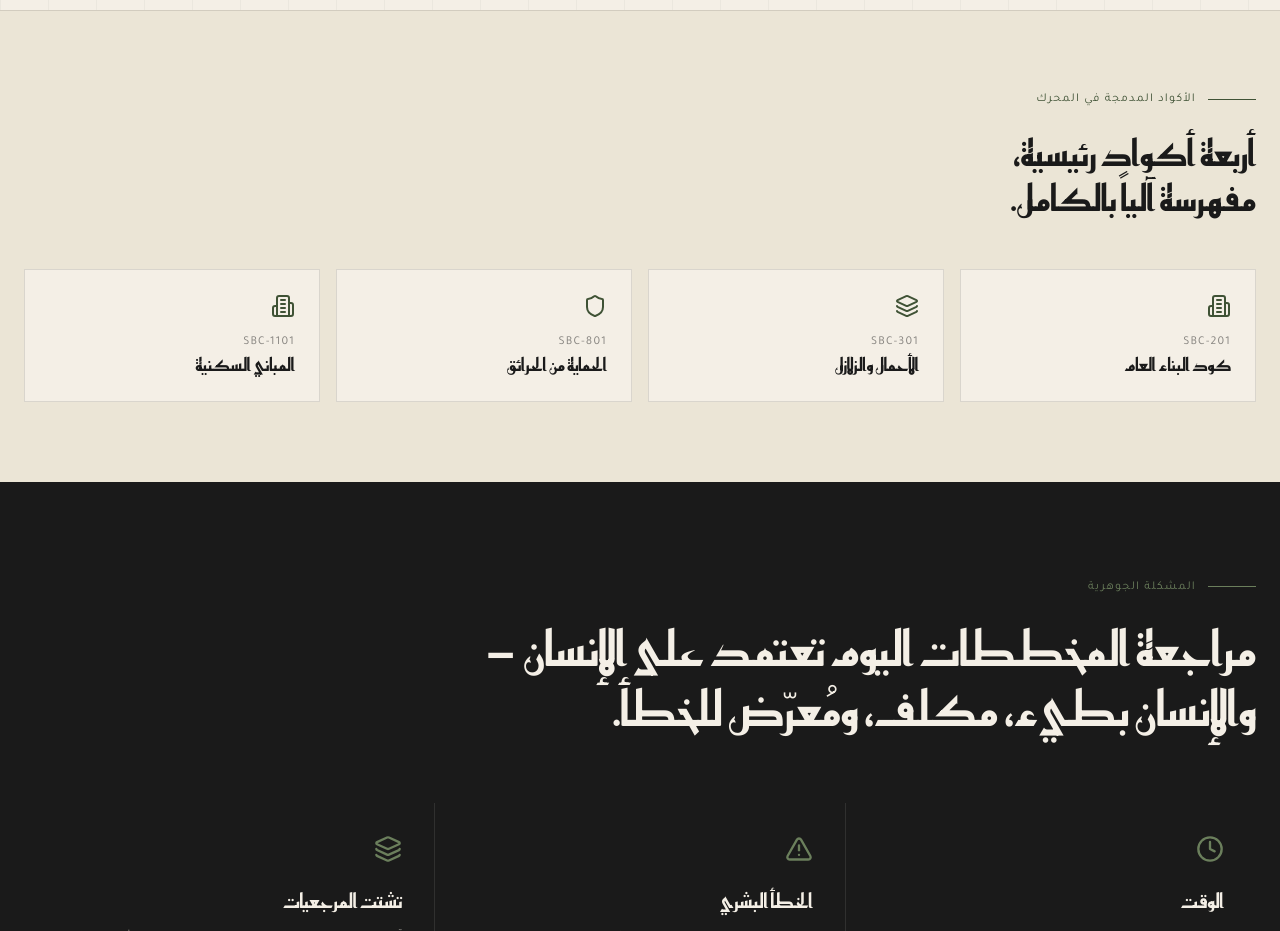
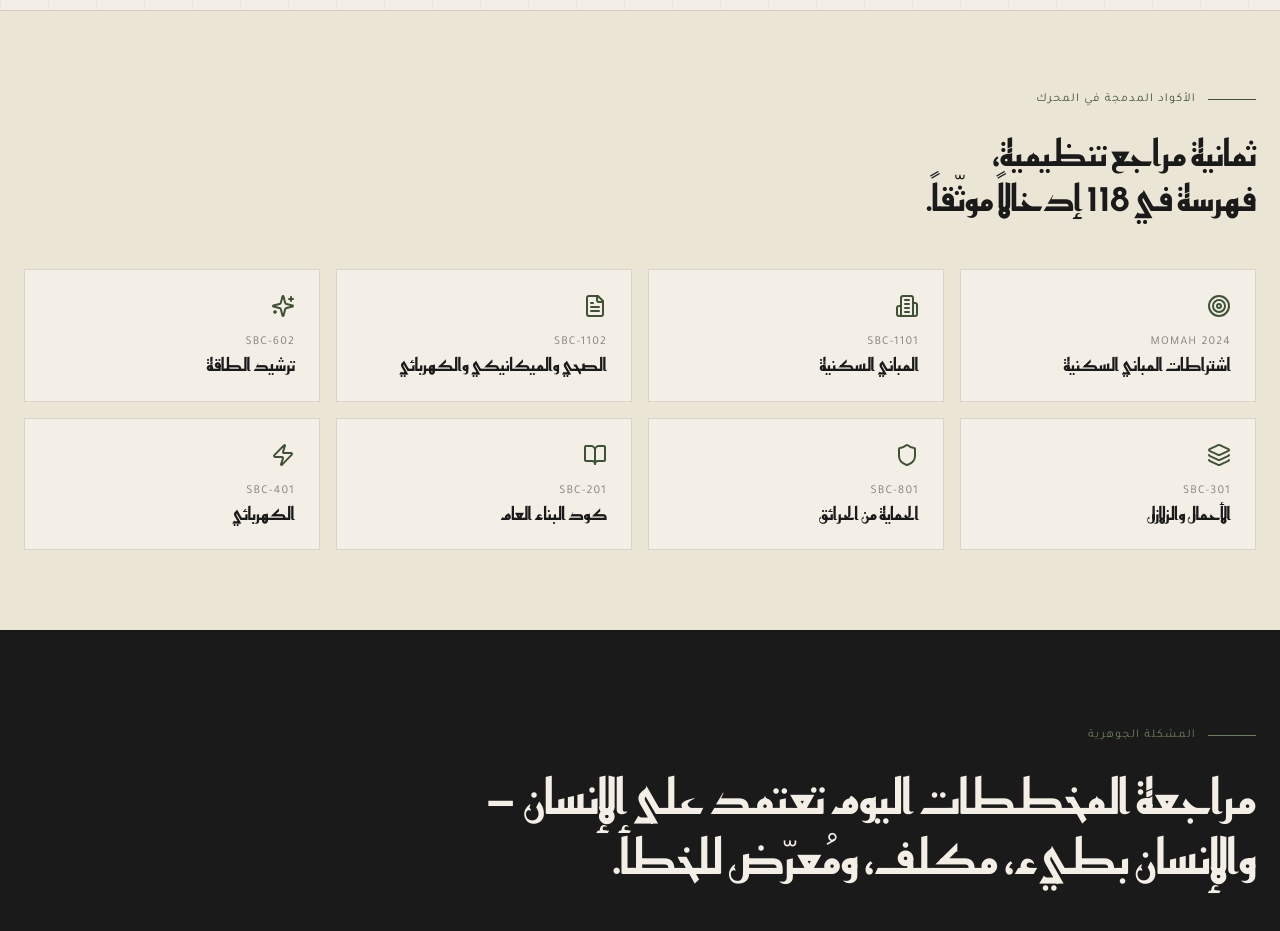
Before and after one commit to CodeCheckSa/nextjs-boilerplate, a Next.js app: page / in a window 1280 px wide. Shown: the part 780-1711 px from the top of the page. Built offline with nearby package versions, Linux system fonts and the light colour scheme.

Commit message:
Update page.tsx

```diff
--- a/app/page.tsx
+++ b/app/page.tsx
@@ -137,11 +137,15 @@ export default function CodeCheckSA() {
     setTimeout(() => { try { w.print(); } catch (e) {} }, 600);
   };
 
-  const sbcCodes = [
-    { code: 'SBC-201', title: 'كود البناء العام', icon: Building2 },
+    const sbcCodes = [
+    { code: 'MOMAH 2024', title: 'اشتراطات المباني السكنية', icon: Target },
+    { code: 'SBC-1101', title: 'المباني السكنية', icon: Building2 },
+    { code: 'SBC-1102', title: 'الصحي والميكانيكي والكهربائي', icon: FileText },
+    { code: 'SBC-602', title: 'ترشيد الطاقة', icon: Sparkles },
     { code: 'SBC-301', title: 'الأحمال والزلازل', icon: Layers },
     { code: 'SBC-801', title: 'الحماية من الحرائق', icon: Shield },
-    { code: 'SBC-1101', title: 'المباني السكنية', icon: Building2 },
+    { code: 'SBC-201', title: 'كود البناء العام', icon: BookOpen },
+    { code: 'SBC-401', title: 'الكهربائي', icon: Zap },
   ];
 
   return (
@@ -240,9 +244,9 @@ export default function CodeCheckSA() {
             <span>الأكواد المدمجة في المحرك</span>
           </div>
           <h2 className="display text-2xl md:text-4xl leading-tight mb-10 md:mb-12">
-            أربعة أكواد رئيسية،
+            ثمانية مراجع تنظيمية،
             <br />
-            مفهرسة آلياً بالكامل.
+            فهرسة في <span className="arabic-numerals">118</span> إدخالاً موثّقاً.
           </h2>
           <div className="grid grid-cols-2 md:grid-cols-4 gap-3 md:gap-4">
             {sbcCodes.map((c, i) => {
```
